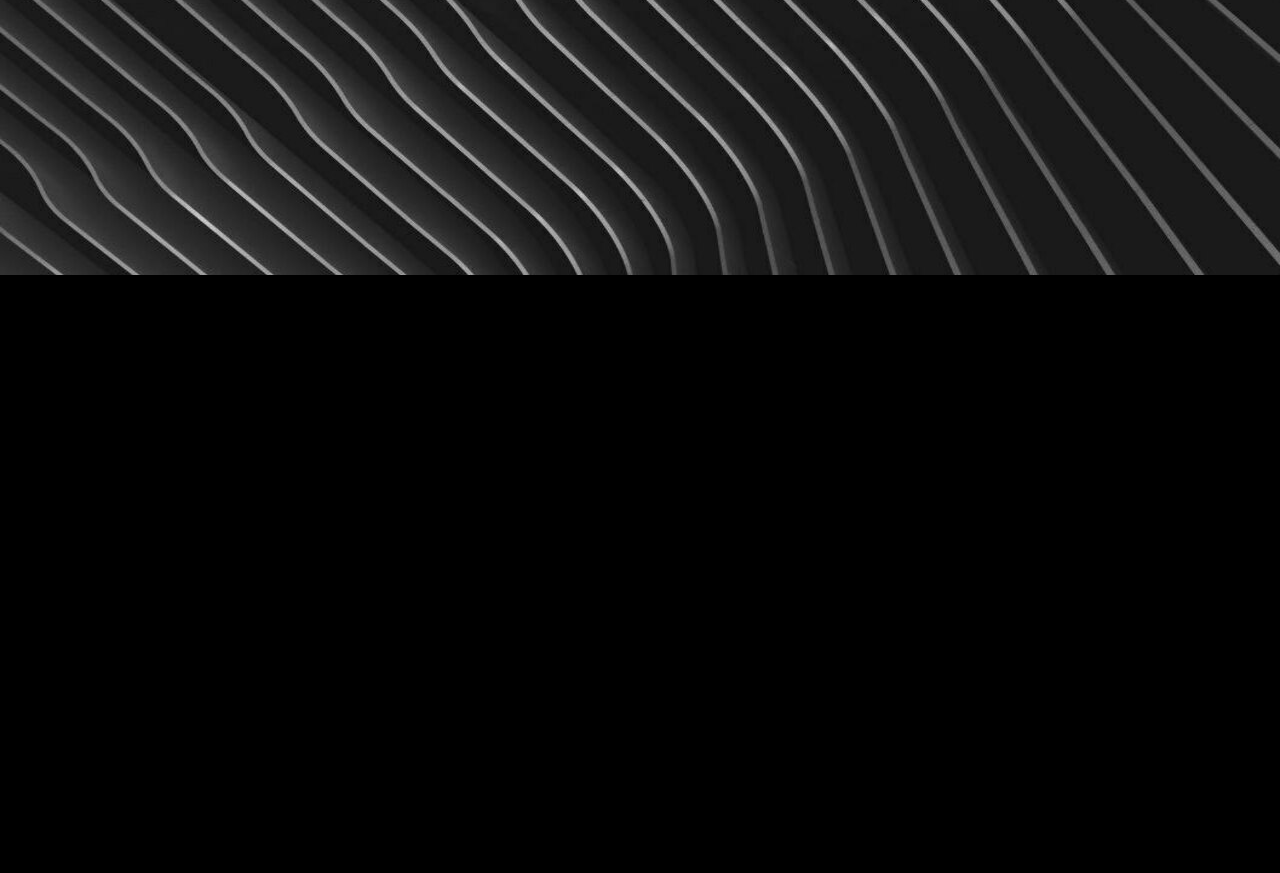
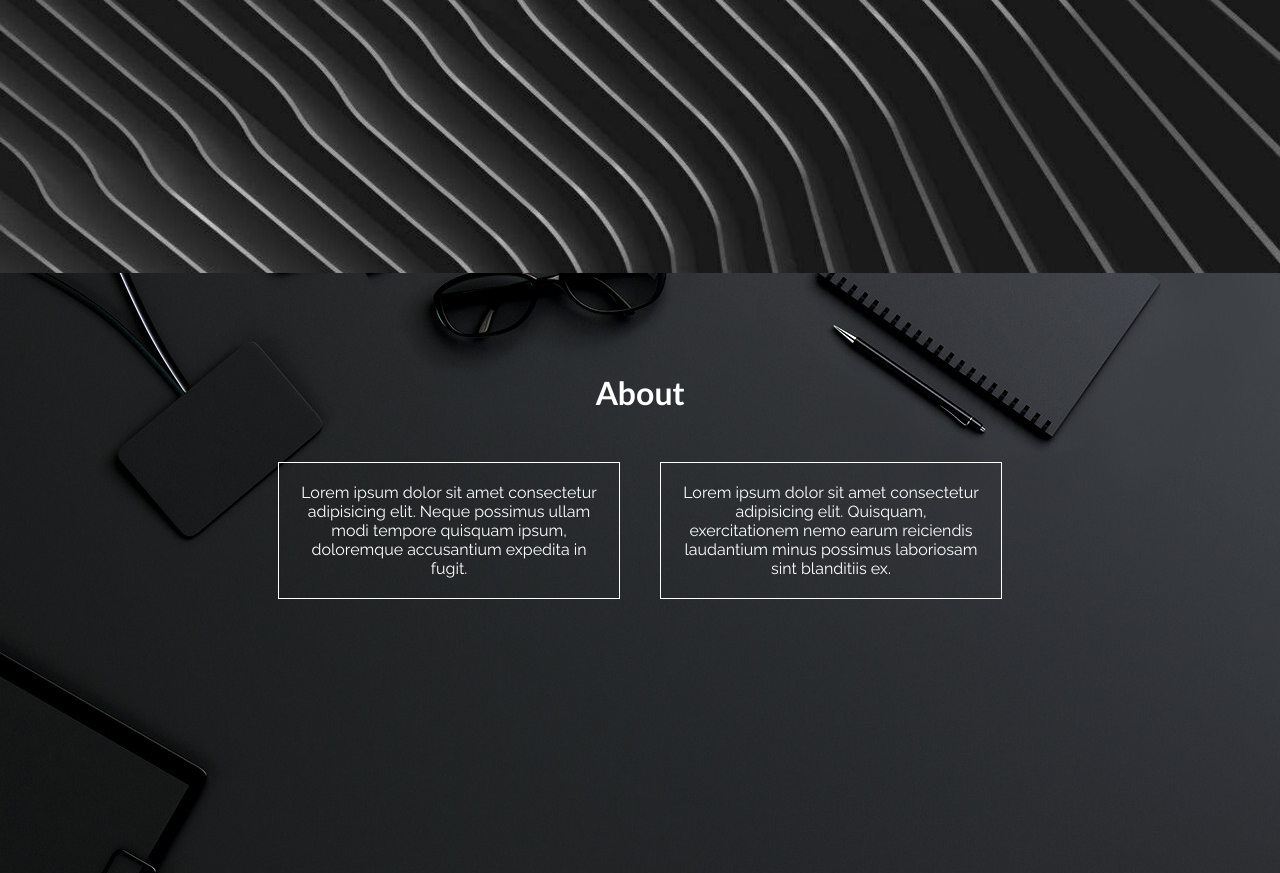
Before and after one commit to armanxachatryan2007/DeLucchi__forever, a plain HTML site: page DeLucchi-Web/index.html in a window 1280 px wide. Shown: the part 527-1400 px from the top of the page. Before the commit the page ends 802 px from the top, so only its background shows below. Drawn offline with Linux system fonts and the light colour scheme; a web font is replaced by a local one.

Commit message:
Add files via upload

```diff
--- a/DeLucchi-Web/index.html
+++ b/DeLucchi-Web/index.html
@@ -1,9 +1,11 @@
 <!DOCTYPE html>
-<html lang="ru">
+<html lang="en">
 <head>
+    <meta charset="UTF-8">
+    <meta http-equiv="X-UA-Compatible" content="IE=edge">
+    <meta name="viewport" content="width=device-width, initial-scale=1.0">
     <link href="https://fonts.googleapis.com/css2?family=   bMontserrat:wght@100&family=Open+Sans&family=Raleway:wght@400;700&display=swap"   rel="stylesheet">
     <link rel="stylesheet" href="style.css">
-    <meta charset="UTF-8">
     <title>DeLucchi</title>
 </head>
 <body>
@@ -15,7 +17,7 @@
              </div>
              <nav class="navigation">
                  <a class="link" href="#">Home</a>
-                <a class="link" href="#">About</a>
+                 <a class="link" href="#about">About</a>
                  <a class="link" href="#">Work</a>
                  <a class="link" href="#">Contact</a>
              </nav>
@@ -35,8 +37,7 @@
         </div>
      </header>
 
-    <hr>
-
+<!---Intro One-->
      <div class="intro__one">
          <div class="intro__one__text">
              <p>Welcome to</p> <p class="intro__one__logo">DeLucchi</p>
@@ -47,7 +48,21 @@
          </div>
      </div>
 
+<!---Intro Two-->
+     <div class="intro__two">
+        <div class="intro__two__logo">
+            <a id="about" href="#"><h1>About</h1></a>
+        </div>
 
+        <div class="intro__two__text">
+            <div class="intro__two__box__one">
+                Lorem ipsum dolor sit amet consectetur adipisicing elit. Neque possimus ullam modi tempore quisquam ipsum, doloremque accusantium expedita in fugit.
+            </div>
+            <div class="intro__two__box__two">
+                Lorem ipsum dolor sit amet consectetur adipisicing elit. Quisquam, exercitationem nemo earum reiciendis laudantium minus possimus laboriosam sint blanditiis ex.
+            </div>
+        </div>
+     </div>
 
  <script src="script.js"></script>
 </body>
--- a/DeLucchi-Web/style.css
+++ b/DeLucchi-Web/style.css
@@ -14,6 +14,16 @@ body {
 @media screen and (max-width: 1800px) {
     .intro__one__text p {
         font-size: 75px;
+    }
+
+    .intro__two__text {
+        display: flex;
+        justify-content: center;
+    }
+
+    .intro__two__box__one,
+    .intro__two__box__two {
+        width: 300px;
     }
 }
 
@@ -72,7 +82,19 @@ body {
     .intro__one__text p {
         font-size: 40px;
     }
+
+    .intro__two__text {
+        display: inline-block;
+    }
+
+    .intro__two__box__one,
+    .intro__two__box__two {
+        width: 200px;
+    }
 }
+
+/* =========HEADER============
+========================*/
 
 .header {
     display: block;
@@ -109,7 +131,7 @@ body {
 
 .link:hover {
     border-bottom: 5px solid gold;
-    padding-bottom: 45px;
+    padding-bottom: 50px;
     color: gold;
     transition: 0.3s all ease;
 }
@@ -131,9 +153,8 @@ body {
     display: none;
 }
 
-
-
-
+/*======= Intro One ================
+======================== */
 
 .intro__one {
     padding-top: 200px;
@@ -169,3 +190,31 @@ body {
         padding-top: 50px;
     }
 }
+
+
+
+.intro__two {
+    padding-top: 100px;
+    text-align: center;
+    background: url(intro2.jpg);
+    height: 500px;
+}
+
+.intro__two__logo {
+    margin-bottom: 30px;
+}
+
+.intro__two__logo a {
+    text-decoration: none;
+    color: white;
+    font-family: 'Gill Sans', 'Gill Sans MT', Calibri, 'Trebuchet MS', sans-serif;
+}
+
+.intro__two__box__one,
+.intro__two__box__two {
+    border: 1px solid white;
+    padding: 20px;
+    margin: 20px;
+    align-items: center;
+    color: white;
+}
```
Also changed, not shown: DeLucchi-Web/intro2.jpg (added). Lines whose indentation alone changed are shown as unchanged.
